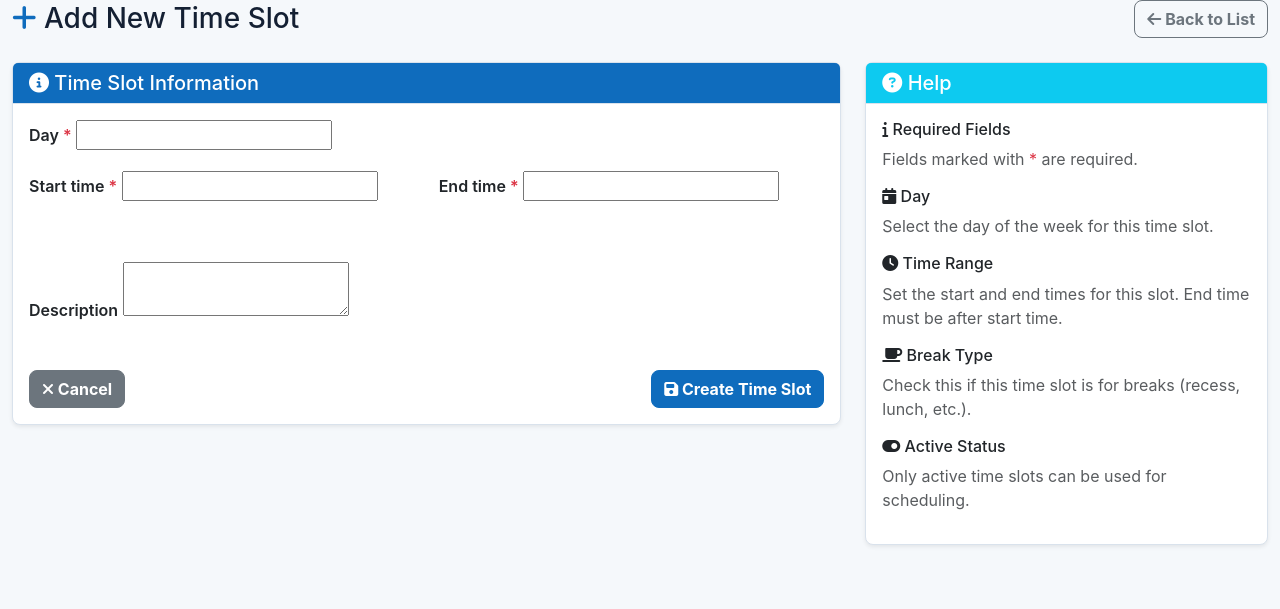
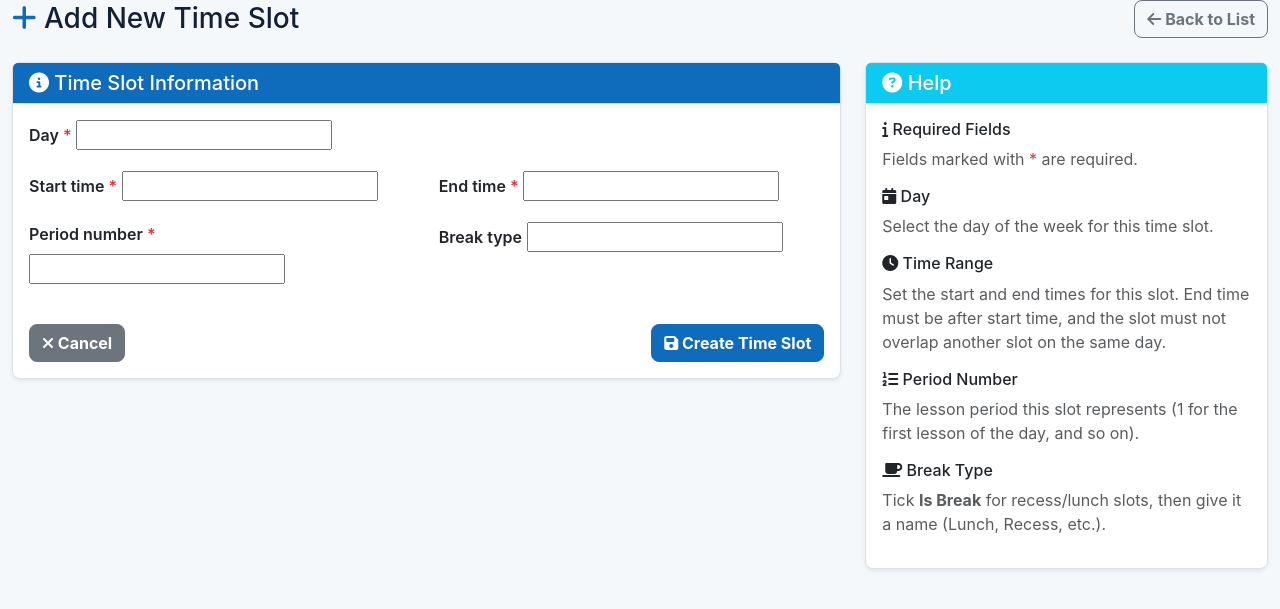
Before and after one commit to rager1904/adom-institute, a Django app: template templates/timetable/timeslot_form.html in a window 1280 px wide. Shown: the top 609 px of the page. Run offline with Django 5.2, Linux system fonts and the light colour scheme; the template is opened without the code that fills it, so the values that code supplies are empty, except form fields; tables that the repository leaves empty hold one stand-in row (values such as "Sample post"); form fields are guessed from the names that the template uses.

Commit message:
Fix timeslot form so Time Slots can be saved
- Render the required period_number field (previously omitted, so every submit failed silently with no visible error)
- Render break_type; drop is_active/description renders (not TimeSlot fields)
- Update the help panel to match the actual form

```diff
--- a/templates/timetable/timeslot_form.html
+++ b/templates/timetable/timeslot_form.html
@@ -96,30 +96,28 @@
                                     </div>
                                     <div class="col-md-6">
                                         <div class="mb-3">
-                                            <div class="form-check">
-                                                {{ form.is_active }}
-                                                <label class="form-check-label" for="{{ form.is_active.id_for_label }}">
-                                                    {{ form.is_active.label }}
-                                                </label>
-                                            </div>
-                                            {% if form.is_active.errors %}
+                                            <label for="{{ form.period_number.id_for_label }}" class="form-label">
+                                                {{ form.period_number.label }} <span class="text-danger">*</span>
+                                            </label>
+                                            {{ form.period_number }}
+                                            {% if form.period_number.errors %}
                                                 <div class="invalid-feedback d-block">
-                                                    {% for error in form.is_active.errors %}
+                                                    {% for error in form.period_number.errors %}
                                                         {{ error }}
                                                     {% endfor %}
                                                 </div>
                                             {% endif %}
                                         </div>
                                     </div>
-                                    <div class="col-md-12">
+                                    <div class="col-md-6">
                                         <div class="mb-3">
-                                            <label for="{{ form.description.id_for_label }}" class="form-label">
-                                                {{ form.description.label }}
+                                            <label for="{{ form.break_type.id_for_label }}" class="form-label">
+                                                {{ form.break_type.label }}
                                             </label>
-                                            {{ form.description }}
-                                            {% if form.description.errors %}
+                                            {{ form.break_type }}
+                                            {% if form.break_type.errors %}
                                                 <div class="invalid-feedback d-block">
-                                                    {% for error in form.description.errors %}
+                                                    {% for error in form.break_type.errors %}
                                                         {{ error }}
                                                     {% endfor %}
                                                 </div>
@@ -171,13 +169,13 @@
                             <p class="text-muted">Select the day of the week for this time slot.</p>
 
                             <h6><i class="fas fa-clock"></i> Time Range</h6>
-                            <p class="text-muted">Set the start and end times for this slot. End time must be after start time.</p>
+                            <p class="text-muted">Set the start and end times for this slot. End time must be after start time, and the slot must not overlap another slot on the same day.</p>
+
+                            <h6><i class="fas fa-list-ol"></i> Period Number</h6>
+                            <p class="text-muted">The lesson period this slot represents (1 for the first lesson of the day, and so on).</p>
 
                             <h6><i class="fas fa-coffee"></i> Break Type</h6>
-                            <p class="text-muted">Check this if this time slot is for breaks (recess, lunch, etc.).</p>
-
-                            <h6><i class="fas fa-toggle-on"></i> Active Status</h6>
-                            <p class="text-muted">Only active time slots can be used for scheduling.</p>
+                            <p class="text-muted">Tick <strong>Is Break</strong> for recess/lunch slots, then give it a name (Lunch, Recess, etc.).</p>
                         </div>
                     </div>
                 </div>
```
